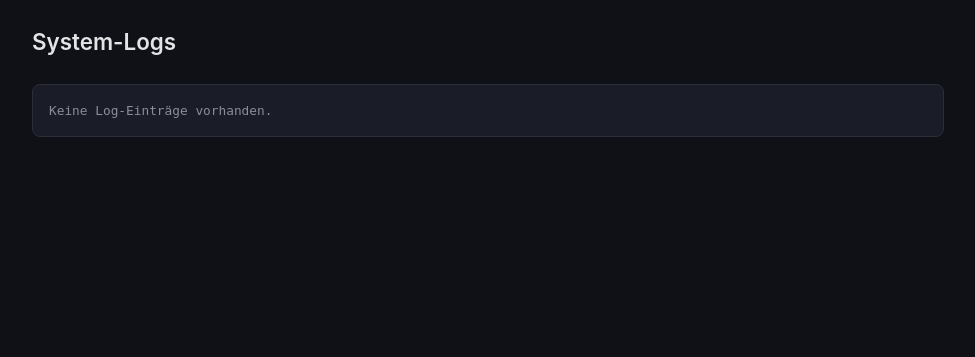
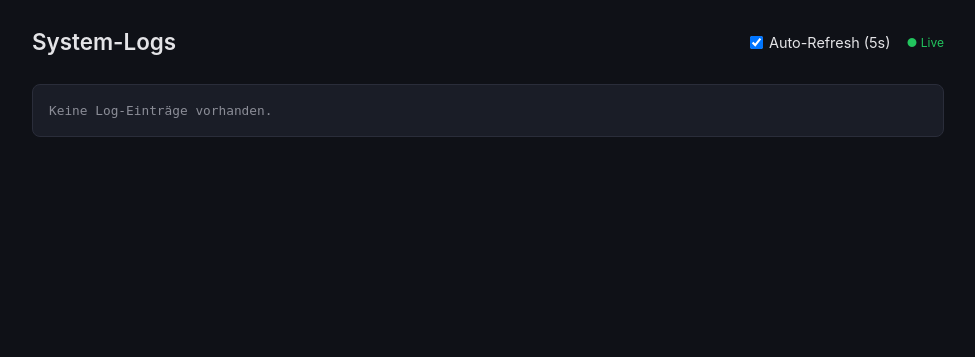
Before and after one commit to HoessiAB/ScanFlow_AI, a Flask app: template web/templates/logs.html in a window 1280 px wide. Shown: the part 63-420 px from the top of the page, without its empty margins (152-1127 px from the left). Run offline with Flask 3, Linux system fonts and the light colour scheme; the template is opened without the code that fills it, so the values that code supplies are empty; parts of the project's set-up code (start-up, migrations or seed data) failed here and were passed over.

Commit message:
auto-save 2026-03-30 21:22:09

```diff
--- a/web/app.py
+++ b/web/app.py
@@ -40,14 +40,25 @@ def index():
 
 @webapp.route("/logs")
 def logs():
-    """Zeigt die Log-Datei an."""
+    """Zeigt die Log-Datei an (neueste oben)."""
     log_content = ""
     if LOG_FILE.exists():
         log_content = LOG_FILE.read_text(encoding="utf-8")
-    # Letzte 200 Zeilen anzeigen
     lines = log_content.strip().split("\n")
-    log_content = "\n".join(lines[-200:])
+    lines = list(reversed(lines[-500:]))
+    log_content = "\n".join(lines)
     return render_template("logs.html", log_content=log_content)
+
+
+@webapp.route("/api/logs")
+def api_logs():
+    """JSON-Endpoint für Live-Log-Updates."""
+    log_content = ""
+    if LOG_FILE.exists():
+        log_content = LOG_FILE.read_text(encoding="utf-8")
+    lines = log_content.strip().split("\n")
+    lines = list(reversed(lines[-500:]))
+    return jsonify({"logs": "\n".join(lines)})
 
 
 @webapp.route("/settings", methods=["GET", "POST"])
--- a/web/templates/logs.html
+++ b/web/templates/logs.html
@@ -3,11 +3,61 @@
 {% block title_extra %} – Logs{% endblock %}
 
 {% block content %}
-<div class="page-header">
+<div class="page-header" style="display:flex; justify-content:space-between; align-items:center; flex-wrap:wrap; gap:0.5rem;">
     <h1>System-Logs</h1>
+    <div style="display:flex; align-items:center; gap:1rem;">
+        <label style="display:flex; align-items:center; gap:0.4rem; cursor:pointer; font-size:0.9rem;">
+            <input type="checkbox" id="autoRefresh" checked>
+            Auto-Refresh (5s)
+        </label>
+        <span id="refreshIndicator" style="font-size:0.75rem; color:#888;">&#9679; Live</span>
+    </div>
 </div>
 
 <div class="log-container">
     <pre id="logContent">{{ log_content or 'Keine Log-Einträge vorhanden.' }}</pre>
 </div>
+
+<script>
+(function() {
+    const pre = document.getElementById('logContent');
+    const checkbox = document.getElementById('autoRefresh');
+    const indicator = document.getElementById('refreshIndicator');
+    let timer = null;
+
+    function fetchLogs() {
+        fetch('/api/logs')
+            .then(r => r.json())
+            .then(data => {
+                pre.textContent = data.logs || 'Keine Log-Einträge vorhanden.';
+                indicator.style.color = '#22c55e';
+                indicator.innerHTML = '&#9679; Live';
+            })
+            .catch(() => {
+                indicator.style.color = '#ef4444';
+                indicator.innerHTML = '&#9679; Offline';
+            });
+    }
+
+    function start() {
+        if (timer) return;
+        timer = setInterval(fetchLogs, 5000);
+        indicator.style.color = '#22c55e';
+        indicator.innerHTML = '&#9679; Live';
+    }
+
+    function stop() {
+        clearInterval(timer);
+        timer = null;
+        indicator.style.color = '#888';
+        indicator.innerHTML = '&#9679; Pausiert';
+    }
+
+    checkbox.addEventListener('change', function() {
+        this.checked ? start() : stop();
+    });
+
+    start();
+})();
+</script>
 {% endblock %}
```
